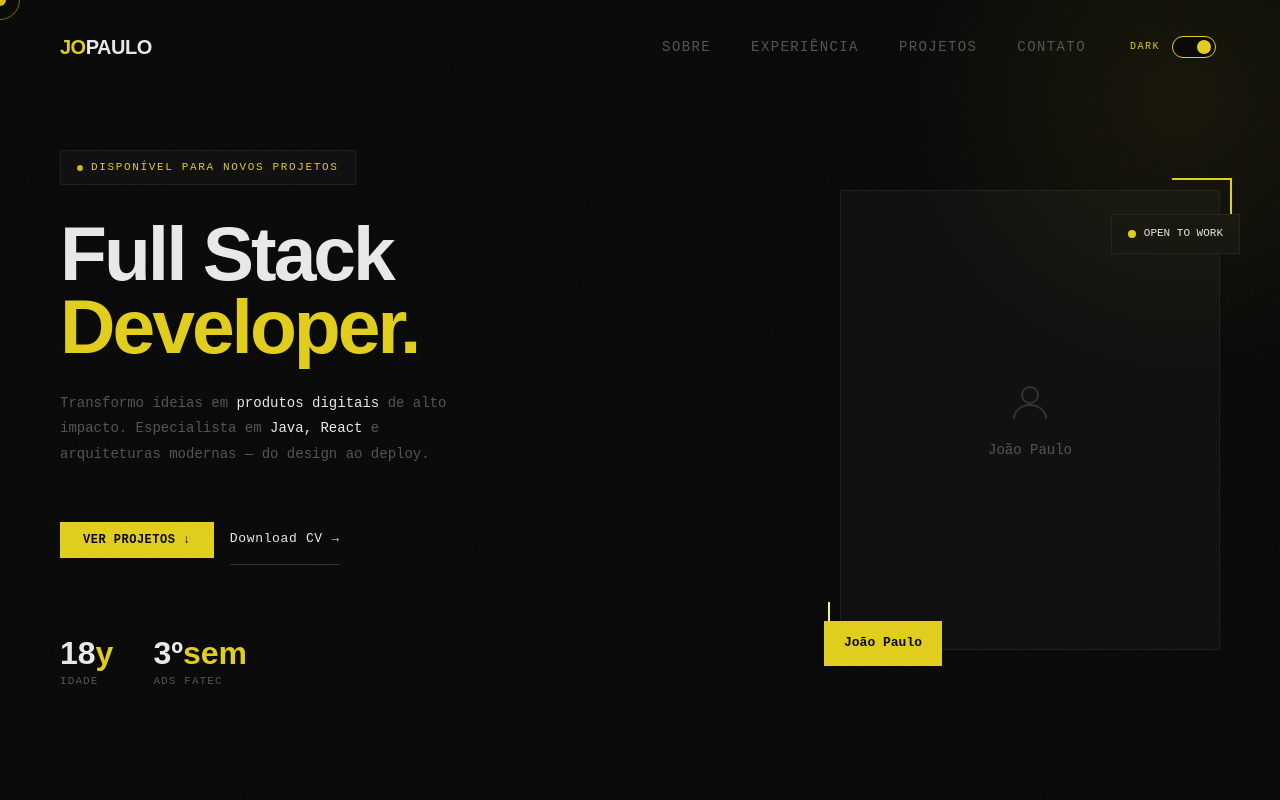
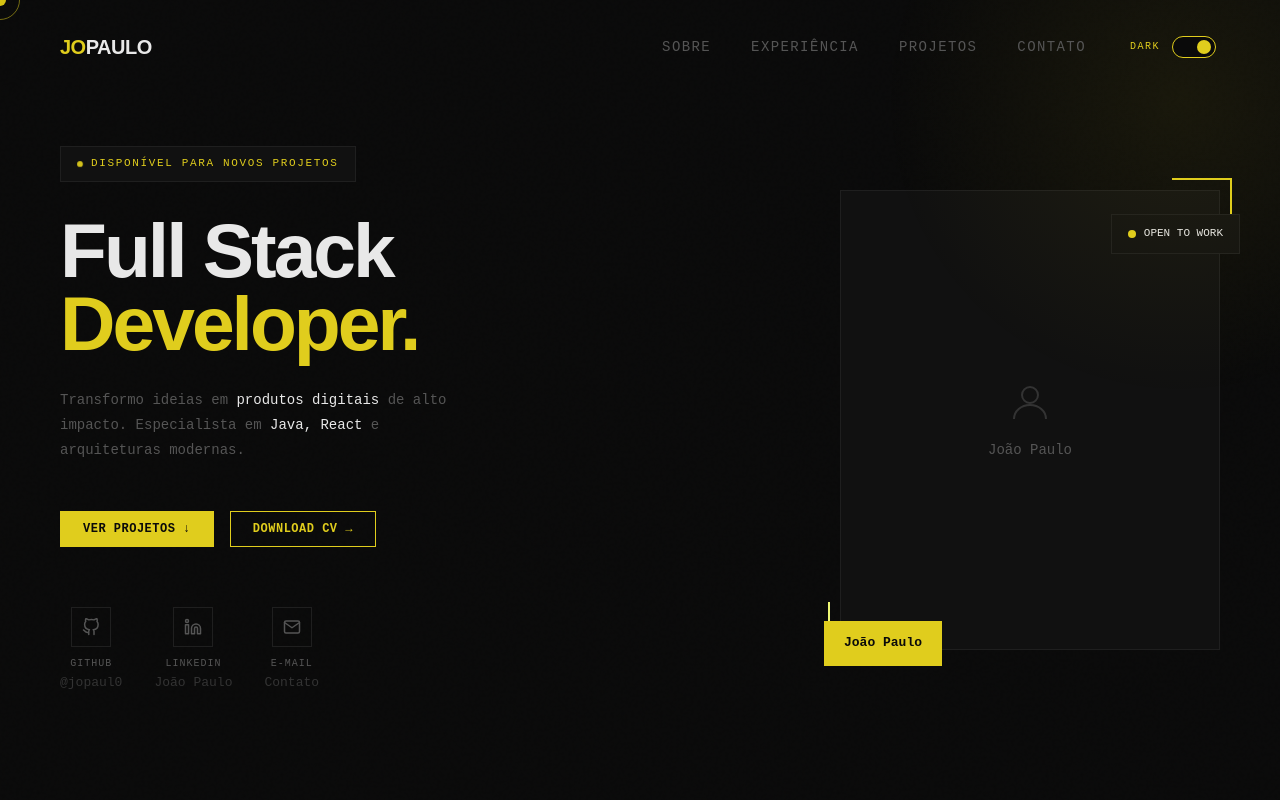
Before and after one commit to jopaul0/jopaul0.github.io, a React (Vite) app: page / in a window 1280 px wide. Shown: the top 800 px of the page. Built offline with nearby package versions, Linux system fonts and the light colour scheme.

Commit message:
feat: add social network to hero section

```diff
--- /dev/null
+++ b/src/components/Icons/index.tsx
@@ -0,0 +1,5 @@
+export const GithubIcon = () => (<svg viewBox="0 0 24 24" fill="none" stroke="currentColor" strokeWidth="2" strokeLinecap="round" strokeLinejoin="round"><path d="M9 19c-5 1.5-5-2.5-7-3m14 6v-3.87a3.37 3.37 0 0 0-.94-2.61c3.14-.35 6.44-1.54 6.44-7A5.44 5.44 0 0 0 20 4.77 5.07 5.07 0 0 0 19.91 1S18.73.65 16 2.48a13.38 13.38 0 0 0-7 0C6.27.65 5.09 1 5.09 1A5.07 5.07 0 0 0 5 4.77a5.44 5.44 0 0 0-1.5 3.78c0 5.42 3.3 6.61 6.44 7A3.37 3.37 0 0 0 9 18.13V22"></path></svg>);
+
+export const LinkedinIcon = () => (<svg viewBox="0 0 24 24" fill="none" stroke="currentColor" strokeWidth="2" strokeLinecap="round" strokeLinejoin="round"><path d="M16 8a6 6 0 0 1 6 6v7h-4v-7a2 2 0 0 0-2-2 2 2 0 0 0-2 2v7h-4v-7a6 6 0 0 1 6-6z"></path><rect x="2" y="9" width="4" height="12"></rect><circle cx="4" cy="4" r="2"></circle></svg>);
+
+export const EmailIcon = () => (<svg viewBox="0 0 24 24" fill="none" stroke="currentColor" strokeWidth="2" strokeLinecap="round" strokeLinejoin="round"><path d="M4 4h16c1.1 0 2 .9 2 2v12c0 1.1-.9 2-2 2H4c-1.1 0-2-.9-2-2V6c0-1.1.9-2 2-2z"></path><polyline points="22,6 12,13 2,6"></polyline></svg>);
--- a/src/layout/MainLayout/index.tsx
+++ b/src/layout/MainLayout/index.tsx
@@ -8,13 +8,13 @@ import { useDevTools } from '@/hooks/useDevTools';
 export const MainLayout = ({ children }: MainLayoutProps) => {
   const isDevToolsOpen = useDevTools();
 
-  if (isDevToolsOpen) {
-    return (
-      <>
-        <DevToolsShield />
-      </>
-    );
-  }
+  // if (isDevToolsOpen) {
+  //   return (
+  //     <>
+  //       <DevToolsShield />
+  //     </>
+  //   );
+  // }
 
   return (
     <>
--- a/src/pages/Hero/Hero.module.scss
+++ b/src/pages/Hero/Hero.module.scss
@@ -19,8 +19,10 @@
   &::after {
     content: '';
     position: absolute;
-    top: -200px; right: -200px;
-    width: 600px; height: 600px;
+    top: -200px;
+    right: -200px;
+    width: 600px;
+    height: 600px;
     background: radial-gradient(circle, rgba(224, 205, 29, 0.07) 0%, transparent 70%);
     pointer-events: none;
   }
@@ -39,7 +41,8 @@
 
     &::before {
       content: '';
-      width: 6px; height: 6px;
+      width: 6px;
+      height: 6px;
       background: var(--accent);
       border-radius: 50%;
       animation: pulse 2s infinite;
@@ -49,7 +52,11 @@
   .heroTitle {
     @include mix.title-xl;
     margin-bottom: 28px;
-    .highlight { color: var(--accent); display: block; }
+
+    .highlight {
+      color: var(--accent);
+      display: block;
+    }
   }
 
   .heroDesc {
@@ -58,7 +65,11 @@
     line-height: 1.8;
     max-width: 420px;
     margin-bottom: 48px;
-    strong { color: var(--text); font-weight: 400; }
+
+    strong {
+      color: var(--text);
+      font-weight: 400;
+    }
   }
 }
 
@@ -68,40 +79,69 @@
   align-items: center;
   flex-wrap: wrap;
 
-  .btnGhost {
-    color: var(--text);
-    padding: 14px 0;
-    font-family: var(--font-main);
-    font-size: 13px;
-    text-decoration: none;
-    letter-spacing: 0.05em;
-    border-bottom: 1px solid var(--muted-dark);
-    transition: all 0.2s;
-
-    &:hover { border-color: var(--accent); color: var(--accent); }
-  }
 }
 
 .heroStats {
-  margin-top: 72px;
+  margin-top: 60px;
   display: flex;
-  gap: 40px;
+  gap: 32px;
+  flex-wrap: wrap;
 
-  .statNum {
-    font-family: var(--font-title);
-    font-weight: 800;
-    font-size: 32px;
-    color: var(--text);
-    line-height: 1;
-    span { color: var(--accent); }
+  .statLink {
+    display: flex;
+    flex-direction: column;
+    justify-content: center;
+    align-items: center;
+    gap: 12px;
+    text-decoration: none;
+    transition: transform 0.2s ease;
+
+    &:hover {
+      transform: translateY(-2px);
+
+      .statIcon {
+        border-color: var(--accent);
+        color: var(--accent);
+      }
+
+      .statValue {
+        color: var(--text);
+      }
+    }
+  }
+
+  .statIcon {
+    width: 40px;
+    height: 40px;
+    border: 1px solid var(--border);
+    display: flex;
+    align-items: center;
+    justify-content: center;
+    color: var(--muted);
+    transition: all 0.3s ease;
+
+    svg {
+      width: 18px;
+      height: 18px;
+    }
   }
 
   .statLabel {
-    font-size: 11px;
+    font-size: 10px;
+    text-align: center;
     color: var(--muted);
+    text-transform: uppercase;
     letter-spacing: 0.1em;
-    text-transform: uppercase;
+    line-height: 1;
+  }
+
+  .statValue {
+    font-family: var(--font-main);
+    font-size: 13px;
+    color: var(--muted-dark);
+    font-weight: 500;
     margin-top: 4px;
+    transition: color 0.3s ease;
   }
 }
 
@@ -110,14 +150,18 @@
   justify-content: flex-end;
   align-items: center;
 
-  @include mix.mobile { display: none; }
+  @include mix.mobile {
+    display: none;
+  }
 
   .photoFrame {
     position: relative;
-    width: 380px; height: 460px;
+    width: 380px;
+    height: 460px;
 
     .photoPlaceholder {
-      width: 100%; height: 100%;
+      width: 100%;
+      height: 100%;
       background: var(--surface);
       border: 1px solid var(--border);
       display: flex;
@@ -127,42 +171,78 @@
       gap: 12px;
       color: var(--muted);
 
-      svg { width: 48px; height: 48px; stroke: var(--muted-dark); }
+      svg {
+        width: 48px;
+        height: 48px;
+        stroke: var(--muted-dark);
+      }
     }
 
     .cornerDeco {
-      position: absolute; top: -12px; right: -12px;
-      width: 60px; height: 60px;
-      border-top: 2px solid var(--accent); border-right: 2px solid var(--accent);
+      position: absolute;
+      top: -12px;
+      right: -12px;
+      width: 60px;
+      height: 60px;
+      border-top: 2px solid var(--accent);
+      border-right: 2px solid var(--accent);
     }
 
     .cornerDeco2 {
-      position: absolute; bottom: -12px; left: -12px;
-      width: 60px; height: 60px;
-      border-bottom: 2px solid var(--accent2); border-left: 2px solid var(--accent2);
+      position: absolute;
+      bottom: -12px;
+      left: -12px;
+      width: 60px;
+      height: 60px;
+      border-bottom: 2px solid var(--accent2);
+      border-left: 2px solid var(--accent2);
     }
 
     .photoTag {
-      position: absolute; bottom: -16px; left: -16px;
-      background: var(--accent); color: var(--bg);
-      padding: 12px 20px; font-weight: 700; font-size: 13px;
+      position: absolute;
+      bottom: -16px;
+      left: -16px;
+      background: var(--accent);
+      color: var(--bg);
+      padding: 12px 20px;
+      font-weight: 700;
+      font-size: 13px;
     }
 
     .photoTag2 {
-      position: absolute; top: 24px; right: -20px;
-      background: var(--surface); border: 1px solid var(--border);
-      padding: 10px 16px; font-size: 11px; text-transform: uppercase;
-      display: flex; align-items: center; gap: 8px;
+      position: absolute;
+      top: 24px;
+      right: -20px;
+      background: var(--surface);
+      border: 1px solid var(--border);
+      padding: 10px 16px;
+      font-size: 11px;
+      text-transform: uppercase;
+      display: flex;
+      align-items: center;
+      gap: 8px;
 
       .statusDot {
-        width: 8px; height: 8px; background: var(--accent);
-        border-radius: 50%; animation: pulse 2s infinite;
+        width: 8px;
+        height: 8px;
+        background: var(--accent);
+        border-radius: 50%;
+        animation: pulse 2s infinite;
       }
     }
   }
 }
 
 @keyframes pulse {
-  0%, 100% { opacity: 1; transform: scale(1); }
-  50% { opacity: 0.5; transform: scale(0.7); }
+
+  0%,
+  100% {
+    opacity: 1;
+    transform: scale(1);
+  }
+
+  50% {
+    opacity: 0.5;
+    transform: scale(0.7);
+  }
 }
--- a/src/pages/Hero/index.tsx
+++ b/src/pages/Hero/index.tsx
@@ -1,4 +1,5 @@
 import styles from './Hero.module.scss';
+import { EmailIcon, GithubIcon, LinkedinIcon } from '@/components/Icons';
 import { SimpleButton } from '@/components/SimpleButton';
 
 export const Hero = () => {
@@ -14,23 +15,44 @@ export const Hero = () => {
 
         <p className={styles.heroDesc}>
           Transformo ideias em <strong>produtos digitais</strong> de alto impacto.
-          Especialista em <strong>Java, React</strong> e arquiteturas modernas — do design ao deploy.
+          Especialista em <strong>Java, React</strong> e arquiteturas modernas.
         </p>
 
         <div className={styles.heroButtons}>
-          <SimpleButton label="Ver Projetos ↓" onClick={() => {}} />
-          <a href="#" className={styles.btnGhost}>Download CV →</a>
+          <SimpleButton label="Ver Projetos ↓" onClick={() => { }} />
+          <SimpleButton outline label="Download CV →" onClick={() => { }} />
         </div>
 
         <div className={styles.heroStats}>
-          <div className={styles.stat}>
-            <div className={styles.statNum}>18<span>y</span></div>
-            <div className={styles.statLabel}>Idade</div>
-          </div>
-          <div className={styles.stat}>
-            <div className={styles.statNum}>3º<span>sem</span></div>
-            <div className={styles.statLabel}>ADS FATEC</div>
-          </div>
+          <a href="https://github.com/jopaul0" target="_blank" rel="noreferrer" className={styles.statLink}>
+            <div className={styles.statIcon}>
+              <GithubIcon />
+            </div>
+            <div className={styles.statContent}>
+              <div className={styles.statLabel}>GitHub</div>
+              <div className={styles.statValue}>@jopaul0</div>
+            </div>
+          </a>
+
+          <a href="https://linkedin.com/in/joaosantos02" target="_blank" rel="noreferrer" className={styles.statLink}>
+            <div className={styles.statIcon}>
+              <LinkedinIcon />
+            </div>
+            <div className={styles.statContent}>
+              <div className={styles.statLabel}>LinkedIn</div>
+              <div className={styles.statValue}>João Paulo</div>
+            </div>
+          </a>
+
+          <a href="mailto:jopaulo.as8@gmail.com" className={styles.statLink}>
+            <div className={styles.statIcon}>
+              <EmailIcon />
+            </div>
+            <div className={styles.statContent}>
+              <div className={styles.statLabel}>E-mail</div>
+              <div className={styles.statValue}>Contato</div>
+            </div>
+          </a>
         </div>
       </div>
 
@@ -40,8 +62,8 @@ export const Hero = () => {
           <div className={styles.cornerDeco2}></div>
           <div className={styles.photoPlaceholder}>
             <svg viewBox="0 0 24 24" fill="none" stroke="currentColor" strokeWidth="1">
-              <circle cx="12" cy="8" r="4"/>
-              <path d="M4 20c0-4 3.6-7 8-7s8 3 8 7"/>
+              <circle cx="12" cy="8" r="4" />
+              <path d="M4 20c0-4 3.6-7 8-7s8 3 8 7" />
             </svg>
             <span>João Paulo</span>
           </div>
```
